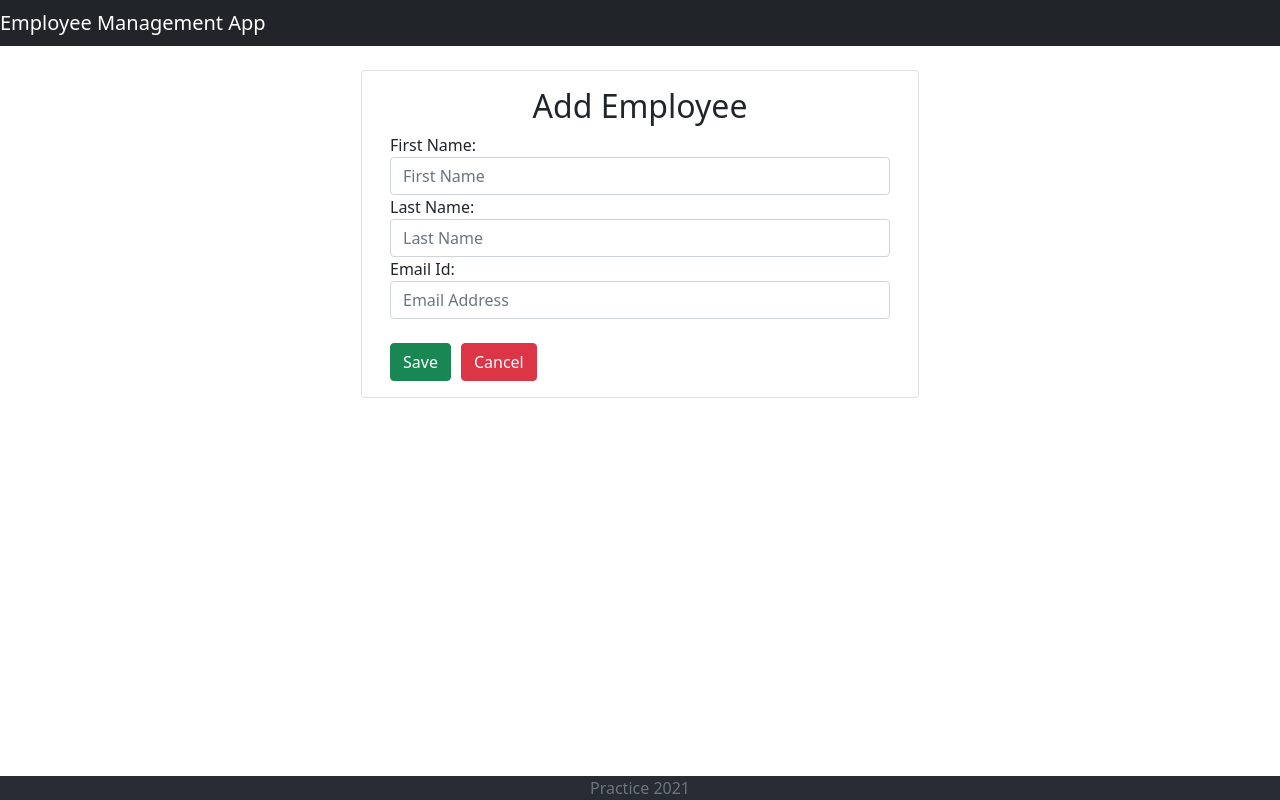
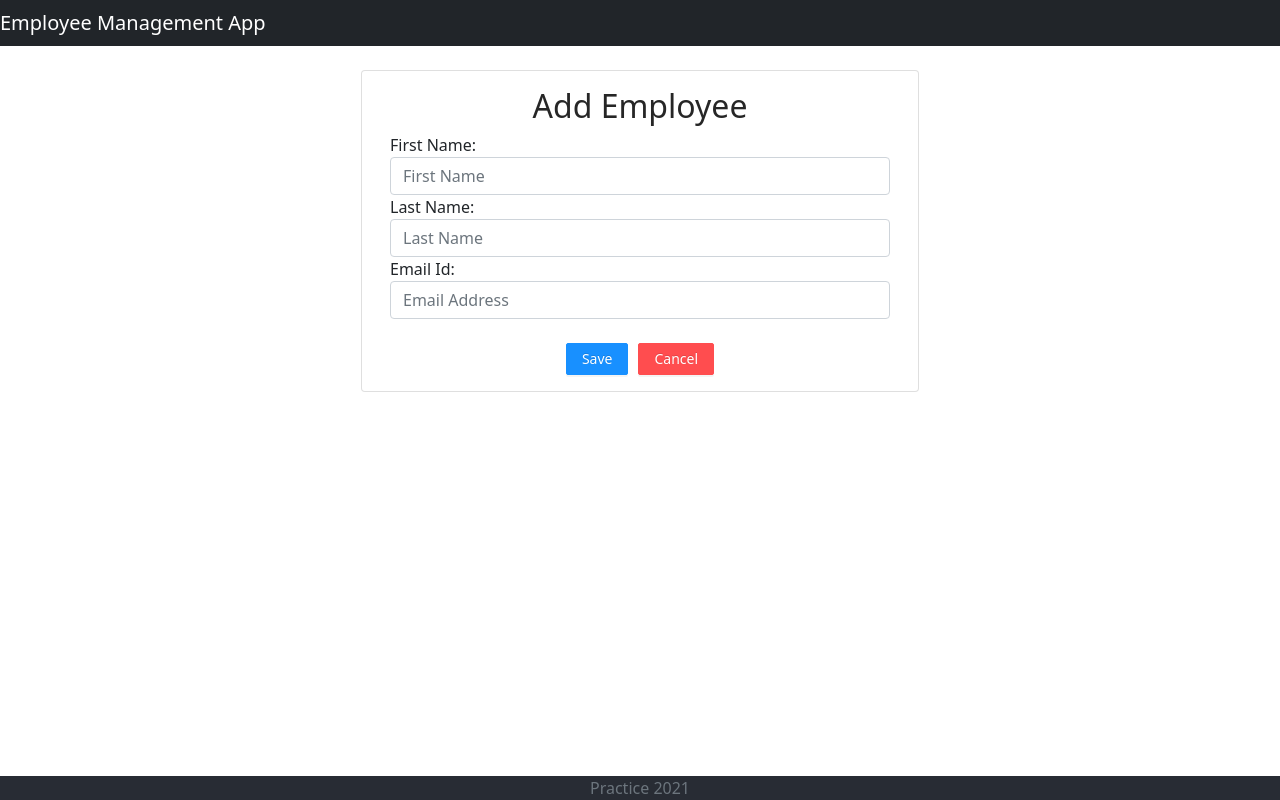
Before and after one commit to vg7venu/ems-with-springboot-and-react, a React (Create React App) app in the folder react_frontend/: page / in a window 1280 px wide. Both pictures are taken after a click on the button "Add Employee". Built offline with nearby package versions, Linux system fonts and the light colour scheme; no server answers.

Commit message:
UI: Import AntUI revamp

```diff
--- a/react_frontend/package.json
+++ b/react_frontend/package.json
@@ -6,6 +6,7 @@
     "@testing-library/jest-dom": "^5.14.1",
     "@testing-library/react": "^11.2.7",
     "@testing-library/user-event": "^12.8.3",
+    "antd": "^4.16.11",
     "axios": "^0.21.1",
     "bootstrap": "^5.1.0",
     "react": "^17.0.2",
--- a/react_frontend/src/components/CreateEmployeeComponent.jsx
+++ b/react_frontend/src/components/CreateEmployeeComponent.jsx
@@ -1,6 +1,10 @@
 import React, { Component } from 'react';
 import EmployeeService from '../services/EmployeeService';
 import Validation from './Validation';
+
+// Ant design imports
+import { Button } from 'antd';
+import 'antd/dist/antd.css';
 
 class CreateEmployeeComponent extends Component {
     constructor(props) {
@@ -35,15 +39,15 @@ class CreateEmployeeComponent extends Component {
     saveOrUpdateEmployee = (eve) => {
         eve.preventDefault();
 
-        let e = { firstName: this.state.firstName, lastName: this.state.lastName, emailId: this.state.emailId };
+        let employee = { firstName: this.state.firstName, lastName: this.state.lastName, emailId: this.state.emailId };
 
-        const validation = Validation.checkUserValues(e);
+        const validation = Validation.checkUserValues(employee);
         if (validation !== "valid") {
             alert(validation);
             return
         }
 
-        let employee = { firstName: this.state.firstName, lastName: this.state.lastName, emailId: this.state.emailId };
+        //let employee = { firstName: this.state.firstName, lastName: this.state.lastName, emailId: this.state.emailId };
         console.log('employee => ' + JSON.stringify(employee));
 
         if (this.state.id === '_add') {
@@ -109,13 +113,14 @@ class CreateEmployeeComponent extends Component {
                                             value={this.state.emailId} onChange={this.changeEmailHandler} />
                                     </div>
                                     <br></br>
-                                    <button className="btn btn-success" onClick={this.saveOrUpdateEmployee}>Save</button>
-                                    <button className="btn btn-danger" onClick={this.cancel.bind(this)} style={{ marginLeft: "10px" }}>Cancel</button>
+                                    <div className="text-center">
+                                    <Button type = "primary" onClick={this.saveOrUpdateEmployee}>Save</Button>
+                                    <Button type = "danger" onClick={this.cancel.bind(this)} style={{marginLeft: "10px"}}>Cancel</Button>
+                                    </div>
                                 </form>
                             </div>
                         </div>
                     </div>
-
                 </div>
             </div>
         )
--- a/react_frontend/src/components/ListEmployeeComponent.jsx
+++ b/react_frontend/src/components/ListEmployeeComponent.jsx
@@ -1,5 +1,9 @@
 import React, { Component } from 'react';
 import EmployeeService from '../services/EmployeeService';
+
+// Ant design imports
+import { Button } from 'antd';
+import 'antd/dist/antd.css';
 
 class ListEmployeeComponent extends Component {
     constructor(props) {
@@ -41,9 +45,11 @@ class ListEmployeeComponent extends Component {
         return (
             <div>
                 <h2 className = "text-center">Employees List</h2>
-                <div className = "row">
-                    <button className = "btn btn-primary" onClick={this.addEmployee}>Add Employee</button>
+                <br></br>
+                <div className="row">
+                    <Button type="primary" floated="right" onClick={this.addEmployee}>Add Employee</Button>
                 </div>
+                <br></br>
                 <div className = "row">
                     <table className ="table table-striped table-bordered">
                         <thead>
@@ -59,14 +65,14 @@ class ListEmployeeComponent extends Component {
                             {
                                 this.state.employees.map(
                                     employee =>
-                                    <tr key = {employee.id}>
+                                    <tr key = {employee.id} className = "text-center">
                                         <td>{employee.firstName}</td>
                                         <td>{employee.lastName}</td>
                                         <td>{employee.emailId}</td>
                                         <td>
-                                            <button onClick = { () => this.editEmployee(employee.id)} className = "btn btn-info">Update</button>
-                                            <button style={{marginLeft : "10px"}} onClick = { () => this.viewEmployee(employee.id)} className = "btn btn-info">View</button>
-                                            <button style={{marginLeft : "10px"}} onClick = { () => this.deleteEmployee(employee.id)} className = "btn btn-danger">Delete</button>
+                                            <Button type = "primary" onClick = { () => this.editEmployee(employee.id)}>Update</Button>
+                                            <Button type = "default" style={{marginLeft : "10px"}} onClick = { () => this.viewEmployee(employee.id)}>View</Button>
+                                            <Button type = "danger" style={{marginLeft : "10px"}} onClick = { () => this.deleteEmployee(employee.id)}>Delete</Button>
                                         </td>
                                     </tr>
                                 )
```
Also changed, not shown: react_frontend/src/components/UpdateEmployeeComponent.jsx (+8 -3 lines), 1 other file (tests, documents, lock files or other folders).
